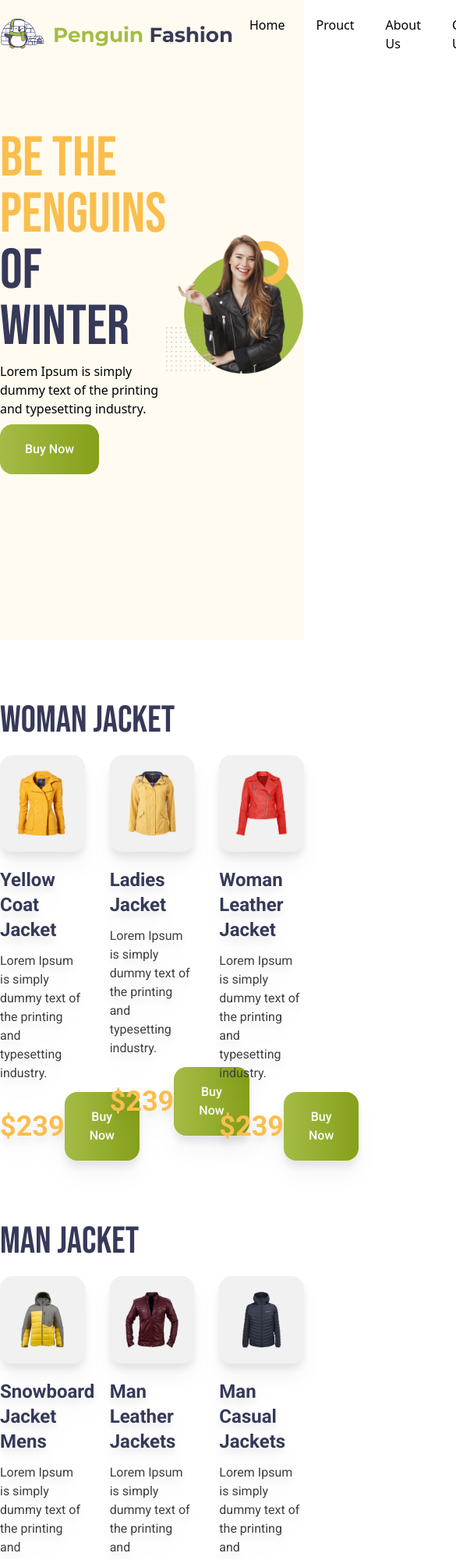
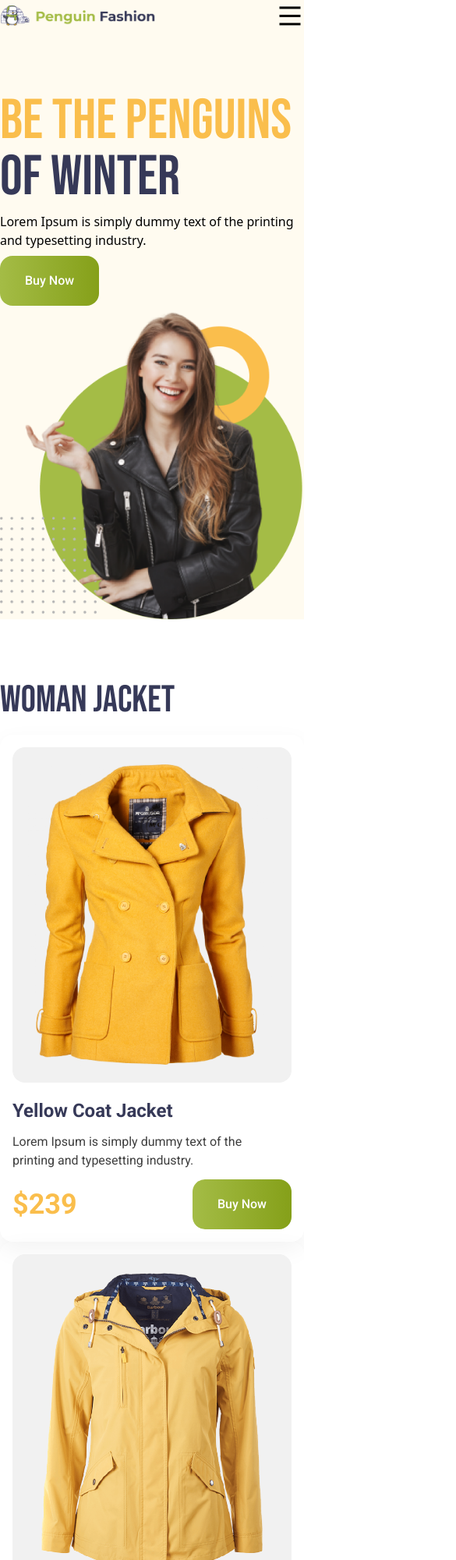
Before and after one commit to Amdadul-HQ/M12-Tailwind-Practice-wev, a plain HTML site: page index.html in a window 390 px wide. Shown: the top 2000 px of the page at 78% size, 585 px wide, since content can reach past the window. Drawn offline with nearby package versions, Linux system fonts and the light colour scheme.

Commit message:
tailwind css responsive

```diff
--- a/index.html
+++ b/index.html
@@ -13,6 +13,12 @@
         rel="stylesheet">
     <!-- Google Font End -->
 
+    <!-- Icon CDN link Start -->
+    <link rel="stylesheet" href="https://cdnjs.cloudflare.com/ajax/libs/remixicon/4.1.0/remixicon.css"
+    integrity="sha512-dUOcWaHA4sUKJgO7lxAQ0ugZiWjiDraYNeNJeRKGOIpEq4vroj1DpKcS3jP0K4Js4v6bXk31AAxAxaYt3Oi9xw=="
+    crossorigin="anonymous" referrerpolicy="no-referrer" />
+    <!-- Icon CDN link End -->
+
     <!-- Tailwind Css Start -->
     <script src="https://cdn.tailwindcss.com"></script>
     <!-- Tailwind Css End -->
@@ -26,25 +32,29 @@
         }
     </style>
 </head>
+<!-- grid lg:grid-cols-3 md:grid-cols-2 grid-cols-1 gap-5 -->
 
 <body>
-    <header class="bg-[#FFFBF0] min-h-[820px]">
-        <nav class="flex max-w-screen-xl mx-auto justify-between items-center">
-            <img class="w-[300px]" src="icons/logo.png" alt="">
-            <ul class="flex">
+    <header class="bg-[#FFFBF0] w-full lg:w-11/12 md:w-11/12 mx-auto">
+        <nav class="flex justify-between items-center">
+            <img class="sm:w-[300px] w-[200px]" src="icons/logo.png" alt="">
+            <ul class="sm:flex hidden">
                 <li class="m-5 list-none"><a class="text-base font-medium" href="">Home</a></li>
                 <li class="m-5 list-none"><a class="text-base font-medium" href="">Prouct</a></li>
                 <li class="m-5 list-none"><a class="text-base font-medium" href="">About Us</a></li>
                 <li class="m-5 list-none"><a class="text-base font-medium" href="">Contact Us</a></li>
             </ul>
+            <div class="sm:hidden text-4xl block">
+                <i class="ri-menu-line"></i>
+            </div>
         </nav>
-        <div class="max-w-screen-xl mx-auto flex justify-between items-center my-20">
+        <div class="w-full flex sm:flex-row flex-col justify-between items-center my-20">
             <div class="space-y-2">
                 <h1 class="text-7xl font-normal font-bebas"><span class="text-[#FABE4C]">Be the Penguins</span><br><span
                         class="text-[#363958]"> of Winter</span></h1>
                 <p>Lorem Ipsum is simply dummy text of the printing and typesetting industry.</p>
                 <button
-                    class="rounded-2xl font-roboto font-medium text-[#fff] cursor-pointer text-base px-8 py-5 bg-gradient-to-r from-[#A4BC46] to-[#85A019] hover:bg-[#5d6b26]">Buy
+                    class="rounded-2xl font-roboto font-medium text-[#fff] cursor-pointer text-base px-8 py-5 bg-gradient-to-r from-[#A4BC46] to-[#85A019] hover:text-red-500 transition-all duration-200">Buy
                     Now</button>
             </div>
             <div>
@@ -52,14 +62,14 @@
             </div>
         </div>
     </header>
-    <main class="max-w-screen-xl mx-auto">
+    <main class="max-w-screen-xl mx-auto ">
         <!-- Woman jacket Section -->
         <section class="my-20">
             <h1 class="mb-5 uppercase font-bebas text-5xl font-normal text-[#363958]">Woman jacket</h1>
             <!-- Woman Jacket Grid Section -->
-            <div class="grid grid-cols-3 gap-x-8">
+            <div class="grid sm:grid-cols-3 gap-x-8">
                 <!-- woman Jacket 1 Start -->
-                <div class="space-y-5 drop-shadow-xl">
+                <div class="space-y-5 p-4 rounded-2xl shadow-[0px_10px_30px_0px_rgba(0,0,0,0.05)]">
                     <div class="bg-[#F1F1F1] p-5 rounded-2xl">
                         <img src="images/jacket-1.png" alt="">
                     </div>
@@ -78,7 +88,7 @@
                 <!-- woman Jacket 1 End -->
 
                 <!-- woman Jacket 2 Start -->
-                <div class="space-y-5 drop-shadow-xl">
+                <div class="space-y-5 p-4 rounded-2xl shadow-[0px_10px_30px_0px_rgba(0,0,0,0.05)]">
                     <div class="bg-[#F1F1F1] p-5 rounded-2xl">
                         <img src="images/jacket-2.png" alt="">
                     </div>
@@ -97,7 +107,7 @@
                 <!-- woman Jacket 2 End -->
 
                 <!-- woman Jacket 3 Start -->
-                <div class="space-y-5 drop-shadow-xl">
+                <div class="space-y-5 p-4 rounded-2xl shadow-[0px_10px_30px_0px_rgba(0,0,0,0.05)]">
                     <div class="bg-[#F1F1F1] p-5 rounded-2xl">
                         <img src="images/jacket-3.png" alt="">
                     </div>
@@ -124,9 +134,9 @@
         <section class="my-20">
             <h1 class="mb-5 uppercase font-bebas text-5xl font-normal text-[#363958]">Man jacket</h1>
             <!-- Man Jacket Grid Section -->
-            <div class="grid grid-cols-3 gap-x-8">
+            <div class="grid sm:grid-cols-3 gap-x-8">
                 <!-- Man Jacket 1 Start -->
-                <div class="space-y-5 drop-shadow-xl">
+                <div class="space-y-5 p-4 rounded-2xl shadow-[0px_10px_30px_0px_rgba(0,0,0,0.05)]">
                     <div class="bg-[#F1F1F1] p-5 rounded-2xl">
                         <img src="images/jacket-4.png" alt="">
                     </div>
@@ -145,7 +155,7 @@
                 <!-- Man Jacket 1 End -->
 
                 <!-- Man Jacket 2 Start -->
-                <div class="space-y-5 drop-shadow-xl">
+                <div class="space-y-5 p-4 rounded-2xl shadow-[0px_10px_30px_0px_rgba(0,0,0,0.05)]">
                     <div class="bg-[#F1F1F1] p-5 rounded-2xl">
                         <img src="images/jacket-5.png" alt="">
                     </div>
@@ -164,7 +174,7 @@
                 <!-- Man Jacket 2 End -->
 
                 <!-- Man Jacket 3 Start -->
-                <div class="space-y-5 drop-shadow-xl">
+                <div class="space-y-5 p-4 rounded-2xl shadow-[0px_10px_30px_0px_rgba(0,0,0,0.05)]">
                     <div class="bg-[#F1F1F1] p-5 rounded-2xl">
                         <img src="images/jacket-6.png" alt="">
                     </div>
@@ -190,16 +200,17 @@
         <!-- Coustomer Service Section Start -->
         <section class="my-52">
             <!-- Coustomer Conteinar -->
-            <div class="flex gap-x-4 items-center justify-between">
+            <div class="sm:flex sm:gap-4 items-center justify-between">
                 <div class="min-w-[50%] space-y-4">
-                    <div class="p-8 rounded-2xl">
+                    <div class="p-4 rounded-2xl shadow-[0px_10px_30px_0px_rgba(0,0,0,0.05)]">
                         <div class="flex items-center gap-x-9">
                             <div class="w-[78px]">
                                 <img src="icons/house.png" alt="">
                             </div>
                             <div class="font-roboto space-y-2">
                                 <h2 class="text-[#363958] text-2xl font-bold">Find the Perfect Fit</h2>
-                                <p class="max-w-[275px] text-#3E3E3E text-base font-normal">Everybody is different, which is why
+                                <p class="max-w-[275px] text-#3E3E3E text-base font-normal">Everybody is different,
+                                    which is why
                                     we
                                     offer styles for every body.</p>
                             </div>
@@ -208,14 +219,15 @@
                     <!-- Find The Perfact Fit Section End -->
 
                     <!-- Free Exchanges Section Start  -->
-                    <div class="p-8 rounded-2xl">
+                    <div class="p-4 rounded-2xl shadow-[0px_10px_30px_0px_rgba(0,0,0,0.05)]">
                         <div class="flex items-center gap-x-9">
                             <div class="w-[78px]">
                                 <img src="icons/box.png" alt="">
                             </div>
                             <div class="font-roboto space-y-2">
                                 <h2 class="text-[#363958] text-2xl font-bold">Free Exchanges</h2>
-                                <p class="max-w-[275px] text-#3E3E3E text-base font-normal">One of the many reasons you can shop
+                                <p class="max-w-[275px] text-#3E3E3E text-base font-normal">One of the many reasons you
+                                    can shop
                                     with peace of mind.</p>
                             </div>
                         </div>
@@ -223,14 +235,15 @@
                     <!-- Free Exchanges Section End -->
 
                     <!-- Contact Our Seller Section Start -->
-                    <div class="p-8 rounded-2xl">
+                    <div class="p-4 rounded-2xl shadow-[0px_10px_30px_0px_rgba(0,0,0,0.05)]">
                         <div class="flex items-center gap-x-9">
                             <div class="w-[78px]">
                                 <img src="icons/question.png" alt="">
                             </div>
                             <div class="font-roboto space-y-2">
                                 <h2 class="text-[#363958] text-2xl font-bold">Contact Our Seller</h2>
-                                <p class="max-w-[275px] text-#3E3E3E text-base font-normal">They are here to help you. That's
+                                <p class="max-w-[275px] text-#3E3E3E text-base font-normal">They are here to help you.
+                                    That's
                                     quite literally what we pay them for.</p>
                             </div>
                         </div>
@@ -239,7 +252,7 @@
                 </div>
 
                 <!-- Service image Start -->
-                <div>
+                <div class="mt-5">
                     <img src="images/shopping.png" alt="">
                 </div>
             </div>
```
Also changed, not shown: second.html (added).
